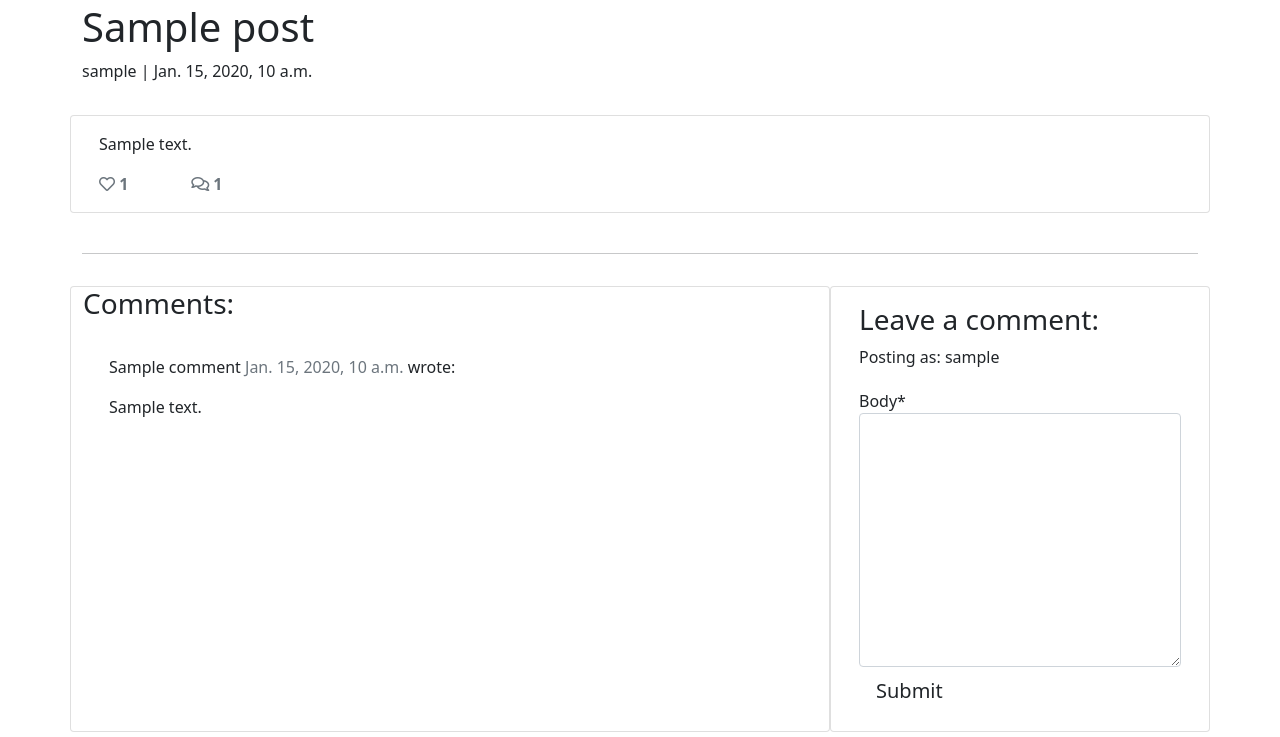
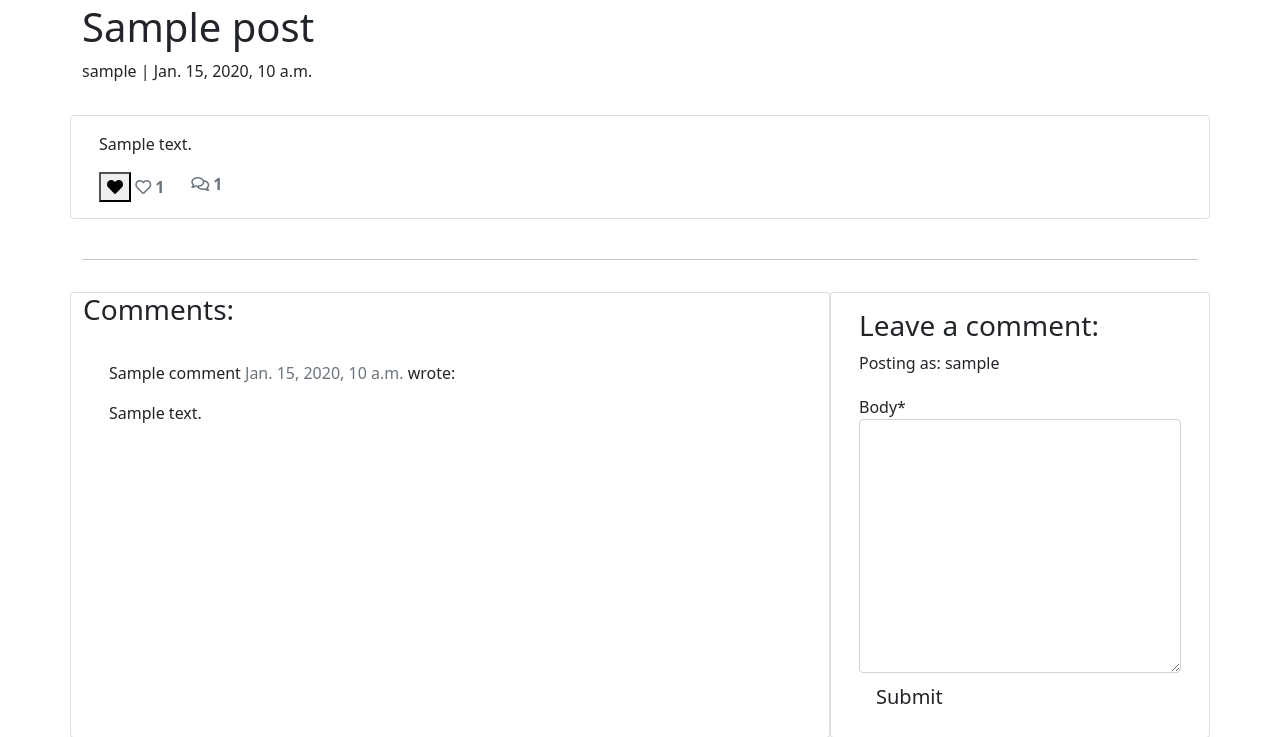
Before and after one commit to VeronicaLourens/django-blog2, a Django app: a page that uses templates/post_detail.html in a window 1280 px wide. Shown: the part 53-790 px from the top of the page. Run offline with Django 3.2, Linux system fonts and the light colour scheme; a user stored in the database is signed in; tables that the repository leaves empty hold one stand-in row (values such as "Sample post"); some libraries are stand-ins or nearby versions.

Commit message:
Add like and unlike buttons and view functionalities.

```diff
--- a/blog/urls.py
+++ b/blog/urls.py
@@ -4,4 +4,5 @@ from django.urls import path
 urlpatterns = [
     path('', views.PostList.as_view(), name='home'),
     path('<slug:slug>/', views.PostDetail.as_view(), name='post_detail'),
+    path('like/<slug:slug>', views.PostLike.as_view(), name='post_like'),
 ]
--- a/blog/views.py
+++ b/blog/views.py
@@ -1,7 +1,9 @@
-from django.shortcuts import render, get_object_or_404
+from django.shortcuts import render, get_object_or_404, reverse
 from django.views import generic, View
+from django.http import HttpResponseRedirect
 from .models import Post
 from .forms import CommentForm
+
 
 # Create your views here.
 class PostList(generic.ListView):
@@ -65,3 +67,16 @@ class PostDetail(View):
                 "liked": liked
             },
         )
+
+
+
+class PostLike(View):
+
+    def post(self, request, slug, *args, **kwargs):
+        post = get_object_or_404(Post, slug=slug)
+        if post.likes.filter(id=request.user.id).exists():
+            post.likes.remove(request.user)
+        else:
+            post.likes.add(request.user)
+
+        return HttpResponseRedirect(reverse('post_detail', args=[slug]))
--- a/templates/post_detail.html
+++ b/templates/post_detail.html
@@ -35,8 +35,35 @@
                 <div class="row">
 
                     <div class="col-1">
+                        <strong>
+                            {% if user.is_authenticated %}
+                            <form class="d-inline" action="{% url 'post_like' post.slug %}" method="POST">
+                                {% csrf_token %}
+                                {% if liked %}
+
+                                <button type="submit" name="blogpost_id" value="{{ post.slug }}" class="btn-like">
+                                    <i class="fas fa-heart"></i>
+                                </button>
+                                {% else %}
+
+                                <button type="submit" name="blogpost_id" value="{{ post.slug }}" class="btn-like">
+                                    <i class="far fa-heart"></i>
+                                </button>
+                                {% endif %}
+
+                            </form>
+                            {% else %}
+
+                            <span class="text-secondary"><i class="far fa-heart"></i></span>
+
+                            {% endif %}
+
+                            <span class="text-secondary"><i class="far fa-heart"></i> {{ post.number_of_likes }}</span>
+
+                        </strong>
+
                         <!-- The number of likes goes before the closing strong tag -->
-                        <strong class="text-secondary"><i class="far fa-heart"></i> {{ post.number_of_likes }} </strong>
+                        <!-- <strong class="text-secondary"><i class="far fa-heart"></i> {{ post.number_of_likes }} </strong> -->
                     </div>
                     <div class="col-1">
                         {% with comments.count as total_comments %}
```
